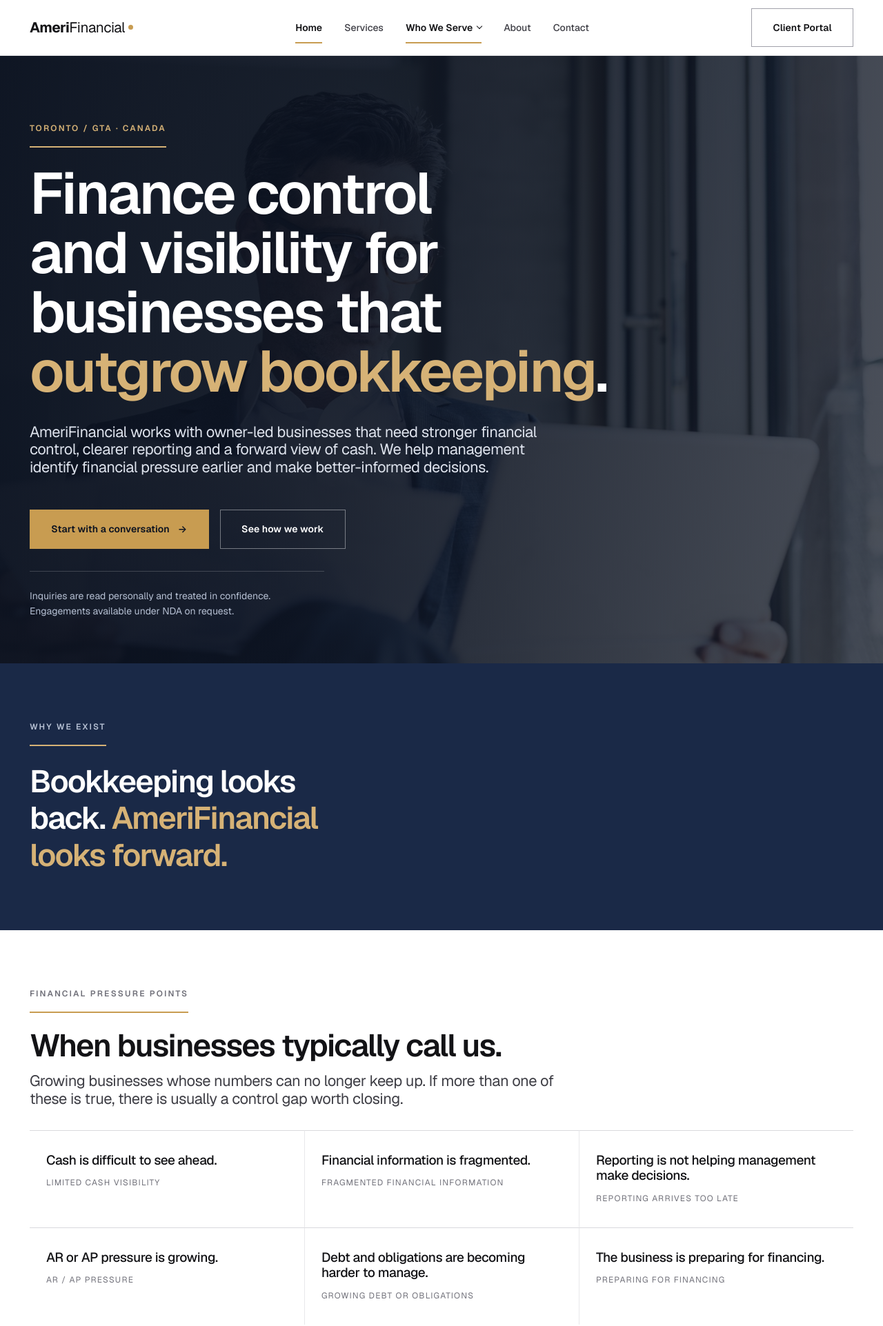
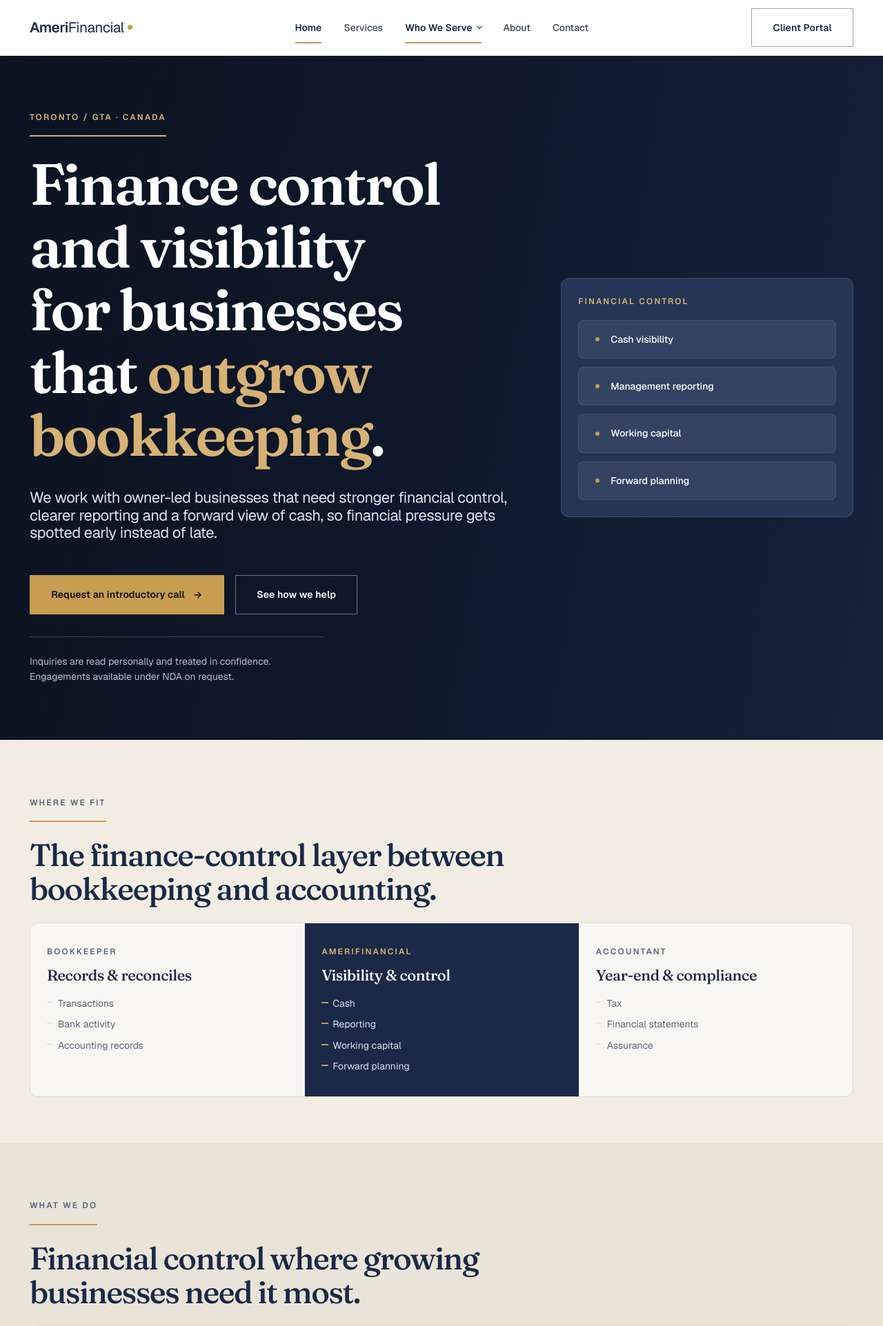
Before and after one commit to AFgroup360/website, a PHP site: page / in a window 1280 px wide. Shown: the top 1923 px of the page at 69% size. Run offline with PHP 8.4, Linux system fonts and the light colour scheme.

Commit message:
Put back what the old site was doing well
Rendered the previous build locally and compared it against this one. The
old site was better in three specific ways, all of which had been dropped
rather than improved on.

- The bookkeeper / us / accountant triptych is back, directly under the
  hero. It explains the business faster than any paragraph on the site,
  and the middle column is lifted so the reader lands on it
- The business pressure to response table is back: problem on the left,
  what we do on the right, arrow between
- The hero carries the service panel again instead of a stock photograph

Palette returns to cream, navy and amber, and headings return to Fraunces.
The white sans treatment read as generic where the warm one read as
considered, which is the opposite of what the change was meant to do. The
tighter spacing, type scale and hairline components from that pass are
kept.

Two duplicates removed while the structure was going back in: the strip
restating what the triptych already shows, and the four-areas grid that
the pressure table covers and Services carries in full. Home is now
shorter than it was before the additions.

Co-Authored-By: Claude Opus 5 <noreply@anthropic.com>
Claude-Session: https://claude.ai/code/session_014HeX2eCQpZKdnhGt1WQaZM

```diff
--- a/404.html
+++ b/404.html
@@ -20,7 +20,7 @@
 <link rel="icon" type="image/svg+xml" href="assets/img/favicon.svg">
 <link rel="preconnect" href="https://fonts.googleapis.com">
 <link rel="preconnect" href="https://fonts.gstatic.com" crossorigin>
-<link href="https://fonts.googleapis.com/css2?family=Geist:wght@300;400;500;600;700&display=swap" rel="stylesheet">
+<link href="https://fonts.googleapis.com/css2?family=Fraunces:ital,opsz,wght@0,9..144,400;0,9..144,500;0,9..144,600;1,9..144,400&family=Geist:wght@300;400;500;600&display=swap" rel="stylesheet">
 <link rel="stylesheet" href="css/tokens.css">
 <link rel="stylesheet" href="css/base.css">
 <link rel="stylesheet" href="css/main.css">
--- a/about.html
+++ b/about.html
@@ -20,7 +20,7 @@
 <link rel="icon" type="image/svg+xml" href="assets/img/favicon.svg">
 <link rel="preconnect" href="https://fonts.googleapis.com">
 <link rel="preconnect" href="https://fonts.gstatic.com" crossorigin>
-<link href="https://fonts.googleapis.com/css2?family=Geist:wght@300;400;500;600;700&display=swap" rel="stylesheet">
+<link href="https://fonts.googleapis.com/css2?family=Fraunces:ital,opsz,wght@0,9..144,400;0,9..144,500;0,9..144,600;1,9..144,400&family=Geist:wght@300;400;500;600&display=swap" rel="stylesheet">
 <link rel="stylesheet" href="css/tokens.css">
 <link rel="stylesheet" href="css/base.css">
 <link rel="stylesheet" href="css/main.css">
--- a/contact.html
+++ b/contact.html
@@ -20,7 +20,7 @@
 <link rel="icon" type="image/svg+xml" href="assets/img/favicon.svg">
 <link rel="preconnect" href="https://fonts.googleapis.com">
 <link rel="preconnect" href="https://fonts.gstatic.com" crossorigin>
-<link href="https://fonts.googleapis.com/css2?family=Geist:wght@300;400;500;600;700&display=swap" rel="stylesheet">
+<link href="https://fonts.googleapis.com/css2?family=Fraunces:ital,opsz,wght@0,9..144,400;0,9..144,500;0,9..144,600;1,9..144,400&family=Geist:wght@300;400;500;600&display=swap" rel="stylesheet">
 <link rel="stylesheet" href="css/tokens.css">
 <link rel="stylesheet" href="css/base.css">
 <link rel="stylesheet" href="css/main.css">
--- a/css/base.css
+++ b/css/base.css
@@ -48,8 +48,8 @@ p, li, h1, h2, h3, h4 { overflow-wrap: break-word; }
 /* --- Headings ------------------------------------------------------------ */
 h1, h2, h3, h4 {
   color: var(--text-strong);
-  font-family: var(--font-sans);
-  font-weight: 600;
+  font-family: var(--font-serif);
+  font-weight: 500;
   line-height: var(--leading-tight);
   letter-spacing: var(--tracking-tight);
   text-wrap: balance;
--- a/css/main.css
+++ b/css/main.css
@@ -317,12 +317,16 @@ button.nav__link--parent {
    -------------------------------------------------------------------------- */
 .hero {
   position: relative;
-  display: flex;
-  align-items: flex-end;
-  min-height: clamp(520px, 78vh, 780px);
-  background: var(--navy-900);
+  background: var(--navy-700);
   overflow: hidden;
 }
+.hero__grid {
+  display: grid;
+  grid-template-columns: minmax(0, 1.25fr) minmax(0, 0.75fr);
+  gap: clamp(2rem, 1rem + 4vw, 4rem);
+  align-items: center;
+}
+@media (max-width: 900px) { .hero__grid { grid-template-columns: 1fr; } }
 .hero__bg {
   position: absolute;
   inset: 0;
@@ -345,7 +349,7 @@ button.nav__link--parent {
   position: relative;
   z-index: 1;
   width: 100%;
-  padding-block: var(--space-9) var(--space-8);
+  padding-block: clamp(3rem, 2rem + 4vw, 5rem);
 }
 .hero__copy { max-width: 100%; }
 .hero h1 {
@@ -1226,3 +1230,164 @@ button.nav__link--parent {
   line-height: var(--leading-snug);
   color: var(--text-strong);
 }
+
+
+/* --------------------------------------------------------------------------
+   Where we sit. Bookkeeper, us, accountant. The fastest way to explain
+   the business, so it goes near the top and the middle column is lifted.
+   -------------------------------------------------------------------------- */
+.triptych {
+  display: grid;
+  grid-template-columns: repeat(3, minmax(0, 1fr));
+  gap: 0;
+  border: 1px solid var(--border);
+  border-radius: var(--radius-lg);
+  overflow: hidden;
+  background: var(--surface-raised);
+}
+@media (max-width: 780px) { .triptych { grid-template-columns: 1fr; } }
+
+.trip {
+  padding: var(--space-6) var(--space-5);
+  border-left: 1px solid var(--border-soft);
+}
+.trip:first-child { border-left: 0; }
+@media (max-width: 780px) {
+  .trip { border-left: 0; border-top: 1px solid var(--border-soft); }
+  .trip:first-child { border-top: 0; }
+}
+
+.trip__role {
+  display: block;
+  font-size: var(--text-xs);
+  font-weight: 600;
+  letter-spacing: var(--tracking-wider);
+  text-transform: uppercase;
+  color: var(--text-muted);
+  margin-bottom: var(--space-3);
+}
+.trip h3 {
+  font-size: var(--text-xl);
+  margin-bottom: var(--space-4);
+}
+.trip ul { list-style: none; padding: 0; display: grid; gap: var(--space-2); }
+.trip li {
+  position: relative;
+  padding-left: var(--space-4);
+  font-size: var(--text-sm);
+  color: var(--text-muted);
+}
+.trip li::before {
+  content: "";
+  position: absolute;
+  left: 0; top: 0.62em;
+  width: 8px; height: 1px;
+  background: var(--border-strong, var(--border));
+}
+
+/* The middle column is the one the reader is meant to land on. */
+.trip--us {
+  background: var(--navy-700);
+  color: var(--white);
+}
+.trip--us .trip__role { color: var(--amber-400); }
+.trip--us h3 { color: var(--white); }
+.trip--us li { color: var(--navy-100); }
+.trip--us li::before { background: var(--accent); width: 10px; height: 2px; }
+
+/* --------------------------------------------------------------------------
+   Pressure to response. Two columns, an arrow between them.
+   -------------------------------------------------------------------------- */
+.pr-table {
+  border: 1px solid var(--border);
+  border-radius: var(--radius-lg);
+  overflow: hidden;
+  background: var(--surface-raised);
+}
+.pr-head, .pr-row {
+  display: grid;
+  grid-template-columns: minmax(0, 1fr) 44px minmax(0, 1fr);
+  align-items: center;
+}
+@media (max-width: 620px) {
+  .pr-head { display: none; }
+  .pr-row { grid-template-columns: 1fr; gap: var(--space-2); }
+}
+
+.pr-head {
+  background: var(--cream-500);
+  border-bottom: 1px solid var(--border);
+}
+.pr-head span {
+  padding: var(--space-4) var(--space-5);
+  font-size: var(--text-xs);
+  font-weight: 600;
+  letter-spacing: var(--tracking-wider);
+  text-transform: uppercase;
+  color: var(--text-muted);
+}
+.pr-head span:last-child { color: var(--amber-700); }
+
+.pr-row { border-top: 1px solid var(--border-soft); }
+.pr-row:first-of-type { border-top: 0; }
+.pr-row > * { padding: var(--space-4) var(--space-5); }
+.pr-row b {
+  font-weight: 400;
+  font-size: var(--text-base);
+  color: var(--text);
+}
+.pr-row i {
+  font-style: normal;
+  font-weight: 500;
+  font-size: var(--text-base);
+  color: var(--text-strong);
+}
+.pr-arrow {
+  padding: 0 !important;
+  color: var(--accent);
+  text-align: center;
+  font-size: var(--text-lg);
+  line-height: 1;
+}
+@media (max-width: 620px) {
+  .pr-arrow { display: none; }
+  .pr-row b { display: block; padding-bottom: 0; }
+  .pr-row i::before { content: "\2192  "; color: var(--accent); }
+}
+
+/* --------------------------------------------------------------------------
+   Hero panel. Says what the service is, beside the headline.
+   -------------------------------------------------------------------------- */
+.hero__panel {
+  background: var(--navy-600);
+  border: 1px solid rgb(255 255 255 / 0.12);
+  border-radius: var(--radius-lg);
+  padding: var(--space-5);
+}
+.hero__panel > p {
+  font-size: var(--text-xs);
+  font-weight: 600;
+  letter-spacing: var(--tracking-wider);
+  text-transform: uppercase;
+  color: var(--amber-400);
+  margin-bottom: var(--space-4);
+}
+.hero__panel ul { list-style: none; padding: 0; display: grid; gap: var(--space-3); }
+.hero__panel li {
+  display: flex;
+  align-items: center;
+  gap: var(--space-4);
+  padding: var(--space-4) var(--space-5);
+  background: rgb(255 255 255 / 0.07);
+  border: 1px solid rgb(255 255 255 / 0.09);
+  border-radius: var(--radius);
+  color: var(--white);
+  font-size: var(--text-sm);
+  font-weight: 500;
+}
+.hero__panel li span {
+  flex: none;
+  width: 6px; height: 6px;
+  border-radius: 50%;
+  background: var(--accent);
+}
--- a/css/tokens.css
+++ b/css/tokens.css
@@ -39,32 +39,39 @@
   --black:      #000000;
 
   /* --- Semantic ---------------------------------------------------------- */
-  --surface:         var(--white);
-  --surface-sunken:  var(--grey-100);
-  --surface-raised:  var(--white);
+  --cream-500: #e9e3d8;
+  --cream-400: #f2ede3;
+  --cream-300: #f8f6f2;
+  --cream-200: #fcfbf8;
+  --line-300:  #ded9ce;
+  --line-200:  #e9e5dc;
+
+  --surface:         var(--cream-400);
+  --surface-sunken:  var(--cream-500);
+  --surface-raised:  var(--cream-300);
   --surface-inverse: var(--navy-700);
   --surface-deep:    var(--navy-900);
 
-  --text-strong:  var(--grey-900);
-  --text:         var(--grey-700);
-  --text-muted:   var(--grey-500);
+  --text-strong:  var(--navy-700);
+  --text:         #3d4753;
+  --text-muted:   #5b667b;
   --text-inverse: var(--white);
   --text-on-dark-muted: var(--navy-200);
 
-  --border:       var(--grey-300);
-  --border-soft:  var(--grey-200);
+  --border:       var(--line-300);
+  --border-soft:  var(--line-200);
   --border-dark:  rgb(255 255 255 / 0.16);
 
   --accent:        var(--amber-500);
   --accent-strong: var(--amber-600);
   --accent-soft:   var(--amber-100);
 
-  --focus-ring: var(--navy-500);
+  --focus-ring: var(--amber-600);
 
   /* --- Type: one grotesque, no serif -------------------------------------- */
   --font-sans: "Geist", "Inter", system-ui, -apple-system, "Segoe UI", Roboto,
                "Helvetica Neue", Arial, sans-serif;
-  --font-serif: var(--font-sans);
+  --font-serif: "Fraunces", "Iowan Old Style", Georgia, "Times New Roman", serif;
 
   --text-xs:   0.75rem;
   --text-sm:   0.875rem;
@@ -77,7 +84,7 @@
   --text-5xl:  clamp(2.75rem,   1.9rem + 4.2vw,   5.5rem);
 
   /* Tight, the way large institutional headlines are set. */
-  --leading-tight:  1.02;
+  --leading-tight:  1.08;
   --leading-snug:   1.18;
   --leading-normal: 1.6;
   --leading-loose:  1.75;
@@ -103,16 +110,16 @@
   --gutter: clamp(1.25rem, 0.6rem + 2.6vw, 3.5rem);
 
   /* --- Shape: square. Hairlines, not shadows. ----------------------------- */
-  --radius-sm: 0;
-  --radius:    0;
-  --radius-lg: 0;
-  --radius-xl: 0;
+  --radius-sm: 4px;
+  --radius:    8px;
+  --radius-lg: 12px;
+  --radius-xl: 16px;
   --radius-full: 999px;   /* reserved for dots and pills only */
 
   --hairline: 1px solid var(--border-soft);
 
-  --shadow-sm: none;
-  --shadow:    none;
+  --shadow-sm: 0 1px 2px rgb(26 41 71 / 0.04);
+  --shadow:    0 2px 8px rgb(26 41 71 / 0.06);
   --shadow-lg: 0 18px 48px rgb(19 19 22 / 0.13);
 
   /* --- Motion ------------------------------------------------------------ */
--- a/for-capital-providers.html
+++ b/for-capital-providers.html
@@ -20,7 +20,7 @@
 <link rel="icon" type="image/svg+xml" href="assets/img/favicon.svg">
 <link rel="preconnect" href="https://fonts.googleapis.com">
 <link rel="preconnect" href="https://fonts.gstatic.com" crossorigin>
-<link href="https://fonts.googleapis.com/css2?family=Geist:wght@300;400;500;600;700&display=swap" rel="stylesheet">
+<link href="https://fonts.googleapis.com/css2?family=Fraunces:ital,opsz,wght@0,9..144,400;0,9..144,500;0,9..144,600;1,9..144,400&family=Geist:wght@300;400;500;600&display=swap" rel="stylesheet">
 <link rel="stylesheet" href="css/tokens.css">
 <link rel="stylesheet" href="css/base.css">
 <link rel="stylesheet" href="css/main.css">
--- a/for-owners.html
+++ b/for-owners.html
@@ -20,7 +20,7 @@
 <link rel="icon" type="image/svg+xml" href="assets/img/favicon.svg">
 <link rel="preconnect" href="https://fonts.googleapis.com">
 <link rel="preconnect" href="https://fonts.gstatic.com" crossorigin>
-<link href="https://fonts.googleapis.com/css2?family=Geist:wght@300;400;500;600;700&display=swap" rel="stylesheet">
+<link href="https://fonts.googleapis.com/css2?family=Fraunces:ital,opsz,wght@0,9..144,400;0,9..144,500;0,9..144,600;1,9..144,400&family=Geist:wght@300;400;500;600&display=swap" rel="stylesheet">
 <link rel="stylesheet" href="css/tokens.css">
 <link rel="stylesheet" href="css/base.css">
 <link rel="stylesheet" href="css/main.css">
--- a/index.html
+++ b/index.html
@@ -20,7 +20,7 @@
 <link rel="icon" type="image/svg+xml" href="assets/img/favicon.svg">
 <link rel="preconnect" href="https://fonts.googleapis.com">
 <link rel="preconnect" href="https://fonts.gstatic.com" crossorigin>
-<link href="https://fonts.googleapis.com/css2?family=Geist:wght@300;400;500;600;700&display=swap" rel="stylesheet">
+<link href="https://fonts.googleapis.com/css2?family=Fraunces:ital,opsz,wght@0,9..144,400;0,9..144,500;0,9..144,600;1,9..144,400&family=Geist:wght@300;400;500;600&display=swap" rel="stylesheet">
 <link rel="stylesheet" href="css/tokens.css">
 <link rel="stylesheet" href="css/base.css">
 <link rel="stylesheet" href="css/main.css">
@@ -57,96 +57,94 @@
 </header>
 <main id="main">
 <section class="hero">
-  <img class="hero__bg" src="assets/img/photo-financial-officer.jpg" alt="" aria-hidden="true">
   <div class="container hero__inner">
-    <div class="hero__copy">
+    <div class="hero__grid">
+      <div>
         <p class="eyebrow">Toronto / GTA &middot; Canada</p>
         <h1>Finance control and visibility for businesses that <em>outgrow bookkeeping</em>.</h1>
-    </div>
-    <p class="lede">AmeriFinancial works with owner-led businesses that need stronger
-      financial control, clearer reporting and a forward view of cash. We help
-      management identify financial pressure earlier and make better-informed
-      decisions.</p>
+        <p class="lede">We work with owner-led businesses that need stronger financial
+          control, clearer reporting and a forward view of cash, so financial pressure
+          gets spotted early instead of late.</p>
         <div class="hero__actions">
-      <a class="btn btn--accent" href="contact.html">Start with a conversation
+          <a class="btn btn--accent" href="contact.html">Request an introductory call
             <span class="btn__arrow" aria-hidden="true">&rarr;</span></a>
-      <a class="btn btn--on-dark" href="services.html">See how we work</a>
+          <a class="btn btn--on-dark" href="services.html">See how we help</a>
         </div>
         <p class="hero__note">Inquiries are read personally and treated in confidence.
           Engagements available under NDA on request.</p>
       </div>
-</section>
 
-<section class="strip">
-  <div class="container strip__inner">
-    <p class="eyebrow">Why we exist</p>
-    <p class="strip__statement">Bookkeeping looks back. <em>AmeriFinancial looks forward.</em></p>
+      <div class="hero__panel">
+        <p>Financial control</p>
+        <ul role="list">
+          <li><span aria-hidden="true"></span>Cash visibility</li>
+          <li><span aria-hidden="true"></span>Management reporting</li>
+          <li><span aria-hidden="true"></span>Working capital</li>
+          <li><span aria-hidden="true"></span>Forward planning</li>
+        </ul>
+      </div>
+    </div>
   </div>
 </section>
 
 <section class="section">
   <div class="container">
-    <div class="section-head reveal">
-      <p class="eyebrow">Financial pressure points</p>
-      <h2>When businesses typically call us.</h2>
-      <p class="lede">Growing businesses whose numbers can no longer keep up. If more
-        than one of these is true, there is usually a control gap worth closing.</p>
+    <div class="section-head reveal" style="margin-bottom:var(--space-5)">
+      <p class="eyebrow">Where we fit</p>
+      <h2>The finance-control layer between bookkeeping and accounting.</h2>
     </div>
-    <div class="grid grid--3 reveal">
-      <div class="pressure"><p>Cash is difficult to see ahead.</p><span>Limited cash visibility</span></div>
-      <div class="pressure"><p>Financial information is fragmented.</p><span>Fragmented financial information</span></div>
-      <div class="pressure"><p>Reporting is not helping management make decisions.</p><span>Reporting arrives too late</span></div>
-      <div class="pressure"><p>AR or AP pressure is growing.</p><span>AR / AP pressure</span></div>
-      <div class="pressure"><p>Debt and obligations are becoming harder to manage.</p><span>Growing debt or obligations</span></div>
-      <div class="pressure"><p>The business is preparing for financing.</p><span>Preparing for financing</span></div>
+    <div class="triptych reveal">
+      <div class="trip">
+        <span class="trip__role">Bookkeeper</span>
+        <h3>Records &amp; reconciles</h3>
+        <ul role="list">
+          <li>Transactions</li>
+          <li>Bank activity</li>
+          <li>Accounting records</li>
+        </ul>
+      </div>
+      <div class="trip trip--us">
+        <span class="trip__role">AmeriFinancial</span>
+        <h3>Visibility &amp; control</h3>
+        <ul role="list">
+          <li>Cash</li>
+          <li>Reporting</li>
+          <li>Working capital</li>
+          <li>Forward planning</li>
+        </ul>
+      </div>
+      <div class="trip">
+        <span class="trip__role">Accountant</span>
+        <h3>Year-end &amp; compliance</h3>
+        <ul role="list">
+          <li>Tax</li>
+          <li>Financial statements</li>
+          <li>Assurance</li>
+        </ul>
+      </div>
     </div>
   </div>
 </section>
 
-<section class="section section--sunken" id="what-we-do">
+<section class="section section--sunken">
   <div class="container">
-    <div class="section-head reveal">
+    <div class="section-head reveal" style="margin-bottom:var(--space-5)">
       <p class="eyebrow">What we do</p>
-      <h2>Four areas of financial control.</h2>
-      <p class="lede">How deep we go in each one depends on what the business needs.</p>
+      <h2>Financial control where growing businesses need it most.</h2>
     </div>
-    <div class="grid grid--4 reveal" style="background:var(--white)">
-      <article class="cell">
-        <span class="cell__num">1</span>
-        <h3>Cash Flow Control</h3>
-        <p>Forward visibility into cash, obligations and liquidity.</p>
-        <ul class="cell__list" role="list">
-          <li>Inflows and outflows</li><li>Payment timing</li><li>Upcoming obligations</li>
-        </ul>
-      </article>
-      <article class="cell">
-        <span class="cell__num">2</span>
-        <h3>Management Reporting</h3>
-        <p>Clear monthly reporting built around management decisions.</p>
-        <ul class="cell__list" role="list">
-          <li>Performance vs expectations</li><li>Financial statements</li><li>Owner review calls</li>
-        </ul>
-      </article>
-      <article class="cell">
-        <span class="cell__num">3</span>
-        <h3>Receivables, Payables &amp; Working Capital</h3>
-        <p>Visibility across receivables, payables, inventory and cash timing.</p>
-        <ul class="cell__list" role="list">
-          <li>AR / AP visibility</li><li>Inventory</li><li>Working-capital discipline</li>
-        </ul>
-      </article>
-      <article class="cell">
-        <span class="cell__num">4</span>
-        <h3>Financing Readiness</h3>
-        <p>Financial review and preparation for lender or investor discussions.
-          Know where the business stands before approaching capital providers.</p>
-        <ul class="cell__list" role="list">
-          <li>Funding requirement</li><li>Debt &amp; obligation visibility</li><li>Management discussion</li>
-        </ul>
-      </article>
+    <div class="pr-table reveal">
+      <div class="pr-head">
+        <span>Business pressure</span><span></span><span>AmeriFinancial response</span>
       </div>
-    <p style="margin-top:var(--space-7)">
-      <a class="link-arrow" href="services.html">See packages and how we engage
+      <div class="pr-row"><b>Limited cash visibility</b><div class="pr-arrow" aria-hidden="true">&rarr;</div><i>Forward cash-flow visibility</i></div>
+      <div class="pr-row"><b>Reporting arrives too late</b><div class="pr-arrow" aria-hidden="true">&rarr;</div><i>Management reporting</i></div>
+      <div class="pr-row"><b>AR / AP pressure</b><div class="pr-arrow" aria-hidden="true">&rarr;</div><i>Working-capital control</i></div>
+      <div class="pr-row"><b>Growing debt or obligations</b><div class="pr-arrow" aria-hidden="true">&rarr;</div><i>Debt &amp; obligation visibility</i></div>
+      <div class="pr-row"><b>Preparing for financing</b><div class="pr-arrow" aria-hidden="true">&rarr;</div><i>Financing readiness</i></div>
+      <div class="pr-row"><b>Fragmented financial information</b><div class="pr-arrow" aria-hidden="true">&rarr;</div><i>Financial review</i></div>
+    </div>
+    <p style="margin-top:var(--space-5)">
+      <a class="link-arrow" href="services.html">Explore services
         <span aria-hidden="true">&rarr;</span></a>
     </p>
   </div>
--- a/privacy.html
+++ b/privacy.html
@@ -20,7 +20,7 @@
 <link rel="icon" type="image/svg+xml" href="assets/img/favicon.svg">
 <link rel="preconnect" href="https://fonts.googleapis.com">
 <link rel="preconnect" href="https://fonts.gstatic.com" crossorigin>
-<link href="https://fonts.googleapis.com/css2?family=Geist:wght@300;400;500;600;700&display=swap" rel="stylesheet">
+<link href="https://fonts.googleapis.com/css2?family=Fraunces:ital,opsz,wght@0,9..144,400;0,9..144,500;0,9..144,600;1,9..144,400&family=Geist:wght@300;400;500;600&display=swap" rel="stylesheet">
 <link rel="stylesheet" href="css/tokens.css">
 <link rel="stylesheet" href="css/base.css">
 <link rel="stylesheet" href="css/main.css">
--- a/services.html
+++ b/services.html
@@ -20,7 +20,7 @@
 <link rel="icon" type="image/svg+xml" href="assets/img/favicon.svg">
 <link rel="preconnect" href="https://fonts.googleapis.com">
 <link rel="preconnect" href="https://fonts.gstatic.com" crossorigin>
-<link href="https://fonts.googleapis.com/css2?family=Geist:wght@300;400;500;600;700&display=swap" rel="stylesheet">
+<link href="https://fonts.googleapis.com/css2?family=Fraunces:ital,opsz,wght@0,9..144,400;0,9..144,500;0,9..144,600;1,9..144,400&family=Geist:wght@300;400;500;600&display=swap" rel="stylesheet">
 <link rel="stylesheet" href="css/tokens.css">
 <link rel="stylesheet" href="css/base.css">
 <link rel="stylesheet" href="css/main.css">
--- a/terms.html
+++ b/terms.html
@@ -20,7 +20,7 @@
 <link rel="icon" type="image/svg+xml" href="assets/img/favicon.svg">
 <link rel="preconnect" href="https://fonts.googleapis.com">
 <link rel="preconnect" href="https://fonts.gstatic.com" crossorigin>
-<link href="https://fonts.googleapis.com/css2?family=Geist:wght@300;400;500;600;700&display=swap" rel="stylesheet">
+<link href="https://fonts.googleapis.com/css2?family=Fraunces:ital,opsz,wght@0,9..144,400;0,9..144,500;0,9..144,600;1,9..144,400&family=Geist:wght@300;400;500;600&display=swap" rel="stylesheet">
 <link rel="stylesheet" href="css/tokens.css">
 <link rel="stylesheet" href="css/base.css">
 <link rel="stylesheet" href="css/main.css">
```
Also changed, not shown: tools/pages/index.html (+64 -66 lines), 1 other file. Lines whose indentation alone changed are shown as unchanged.
